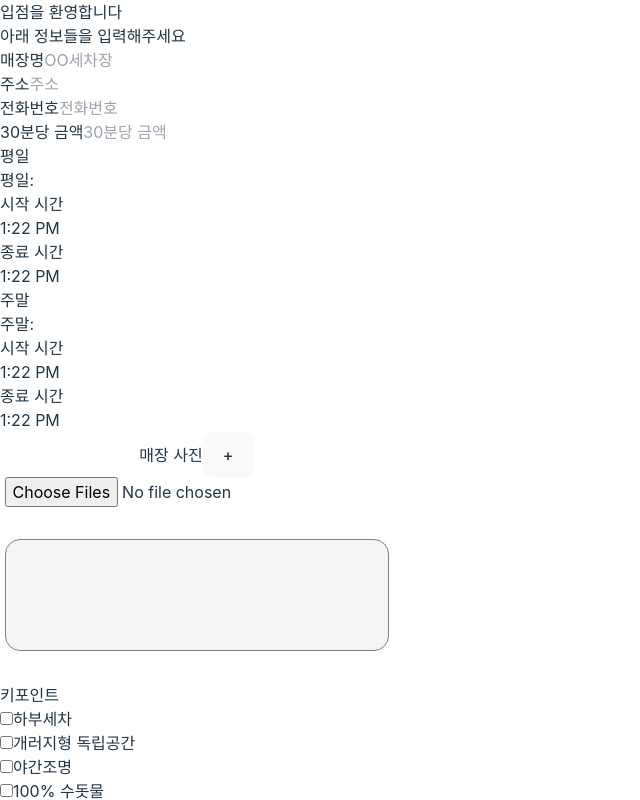
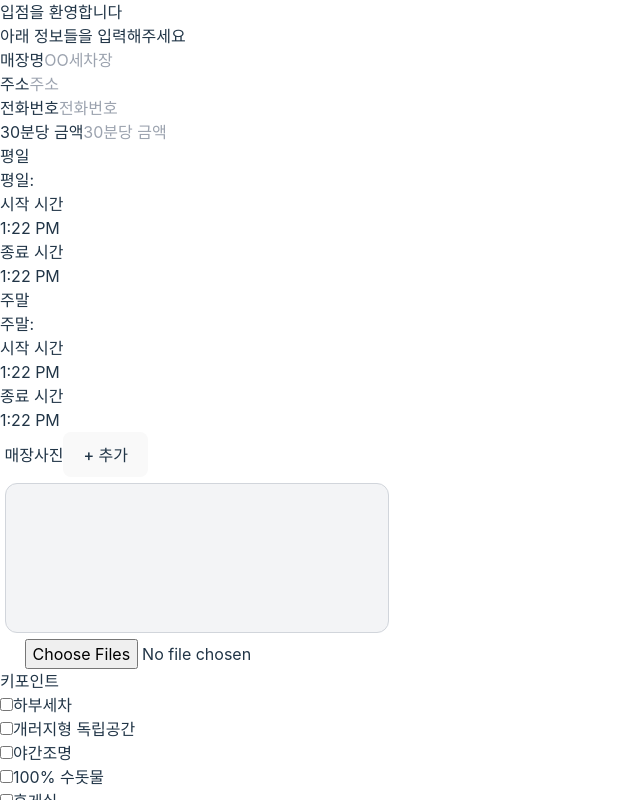
Before and after one commit to minjuko/Team10_FE_OWNER, a React (Vite) app: page /register in a window 1280 px wide. Shown: the top 800 px of the page, without its empty margins (0-640 px from the left). Built offline with nearby package versions, Linux system fonts and the light colour scheme.

Commit message:
fix: FileUploader 수정

```diff
--- a/src/components/molecules/FileUploader.css
+++ b/src/components/molecules/FileUploader.css
@@ -7,12 +7,13 @@
 
 .file-container {
   width: 384px;
-  height: 112px;
+  height: 150px;
   padding: 16px;
-  margin: 32px 0;
+  margin: 6px 0;
+  background-color: rgb(243 244 246);
   border: 1px solid gray;
-  background-color: #f6f6f6;
-  border-radius: 15px;
+  border-color: rgb(209 213 219);
+  border-radius: 12px;
   align-items: center;
   overflow: auto;
 }
@@ -20,21 +21,16 @@
 .file-wrapper {
   position: relative;
   flex-shrink: 0;
-  width: 200px;
-  height: 200px;
+  width: 100px;
+  height: 50px;
+
   margin: 0 10px;
 }
 
 .file-wrapper:hover .delete-button {
   opacity: 1;
   z-index: 1;
-}
-
-img,
-video {
-  width: 100%;
-  height: 100%;
-  object-fit: cover;
+  border: 2px solid red;
 }
 
 .delete-button {
@@ -44,4 +40,13 @@ video {
   cursor: pointer;
   opacity: 0;
   z-index: 0;
+  display: flex;
+  align-items: center;
+  justify-content: center;
+  width: 5px;
+  height: 6px;
+  color: red;
+  line-height: normal;
+  text-align: center;
+  border: 2px solid red;
 }
--- a/src/components/molecules/FileUploader.jsx
+++ b/src/components/molecules/FileUploader.jsx
@@ -42,11 +42,22 @@ const FileUploader = () => {
 
   return (
     <div className="uploader-wrapper">
-      <div className="flex items-center mt-8">
-        <label className="text-start text-gray-800 text-base pl-6 mr-10">매장 사진</label>
-        <Button type="addPhoto" label="+" onClick={() => inputRef.click()} />
+      <div className="flex flex-col mt-2">
+        <div className="flex flex-item gap-[220px]">
+          <label className="text-start text-gray-700 text-base pl-4">매장사진</label>
+          <Button type="addPhoto" label="+ 추가" onClick={() => inputRef.click()}>추가</Button>
         </div>
-      <div>
+        <div className="file-container overflow-x-auto flex gap-4">
+        {fileList?.map((item, index) => (
+          <div className="file-wrapper" key={index}>
+            {item.type === "image" ? (
+              <img src={item.preview_URL} alt={`Preview of ${index}`} className="" />
+            ) : null}
+              <Button type="deletePhoto" className="delete-button" label="X" onClick={() => { deleteImage(index) }}></Button>
+          </div>
+        ))}
+      </div>
+    </div>
       <input
         type="file" multiple={true} accept="image/*"
         onChange={saveImage}
@@ -54,19 +65,6 @@ const FileUploader = () => {
         ref={(refParam) => (inputRef = refParam)}
         className="hidden"
       />
-        <div className="file-container">
-          {fileList?.map((item, index) => (
-            <div className="file-wrapper" key={index}>
-              {item.type === "image" ? (
-                <img src={item.preview_URL} alt={`Preview of ${index}`} />
-              ) : null}
-              <div className="delete-button" onClick={() => { deleteImage(index) }}>
-                <Button type="small" label="삭제" />
-              </div>
-            </div>
-          ))}
-        </div>
-      </div>
     </div>
   );
 }
```
Lines whose indentation alone changed are shown as unchanged.
